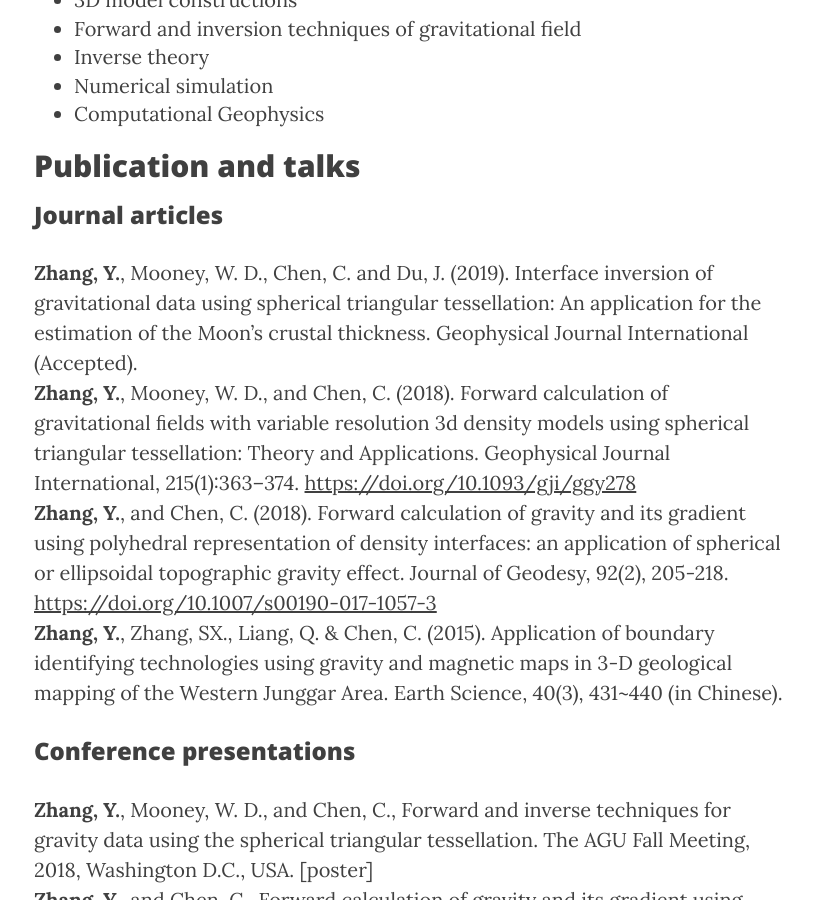
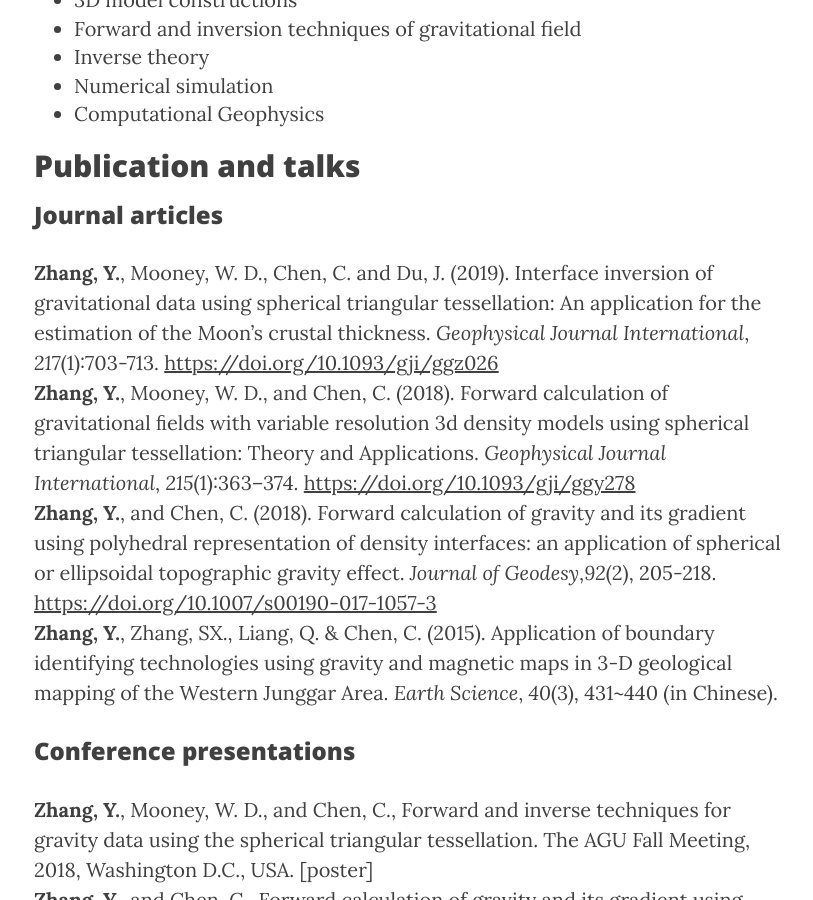
Before and after one commit to YiZhangCUG/YiZhangCUG.github.io, a Jekyll site: the page built from resumes.md, in a window 1280 px wide and 900 px high, scrolled down 3611 px. Shown: the whole window, without its empty margins (231-1044 px from the left). Built offline with Jekyll 4.4.1, drawn with Linux system fonts in a browser that asks for light colours; nearby versions of some CDN libraries.

Commit message:
Update resumes.md

```diff
--- a/resumes.md
+++ b/resumes.md
@@ -84,10 +84,10 @@ _Course: Applied Geophysics Seminar and Field Course (seismic, gravity, magnetic
 
 ## Publication and talks
 ### Journal articles
-**Zhang, Y.**, Mooney, W. D., Chen, C. and Du, J. (2019). Interface inversion of gravitational data using spherical triangular tessellation: An application for the estimation of the Moon’s crustal thickness. Geophysical Journal International (Accepted).
-**Zhang, Y.**, Mooney, W. D., and Chen, C. (2018). Forward calculation of gravitational ﬁelds with variable resolution 3d density models using spherical triangular tessellation: Theory and Applications. Geophysical Journal International, 215(1):363–374. [https://doi.org/10.1093/gji/ggy278](https://doi.org/10.1093/gji/ggy278)
-**Zhang, Y.**, and Chen, C. (2018). Forward calculation of gravity and its gradient using polyhedral representation of density interfaces: an application of spherical or ellipsoidal topographic gravity effect. Journal of Geodesy, 92(2), 205-218. [https://doi.org/10.1007/s00190-017-1057-3](https://doi.org/10.1007/s00190-017-1057-3)
-**Zhang, Y.**, Zhang, SX., Liang, Q. & Chen, C. (2015). Application of boundary identifying technologies using gravity and magnetic maps in 3-D geological mapping of the Western Junggar Area. Earth Science, 40(3), 431~440 (in Chinese).
+**Zhang, Y.**, Mooney, W. D., Chen, C. and Du, J. (2019). Interface inversion of gravitational data using spherical triangular tessellation: An application for the estimation of the Moon’s crustal thickness. *Geophysical Journal International*, *217*(1):703-713. [https://doi.org/10.1093/gji/ggz026](https://doi.org/10.1093/gji/ggz026)
+**Zhang, Y.**, Mooney, W. D., and Chen, C. (2018). Forward calculation of gravitational ﬁelds with variable resolution 3d density models using spherical triangular tessellation: Theory and Applications. *Geophysical Journal International*, *215*(1):363–374. [https://doi.org/10.1093/gji/ggy278](https://doi.org/10.1093/gji/ggy278)
+**Zhang, Y.**, and Chen, C. (2018). Forward calculation of gravity and its gradient using polyhedral representation of density interfaces: an application of spherical or ellipsoidal topographic gravity effect. *Journal of Geodesy*,*92*(2), 205-218. [https://doi.org/10.1007/s00190-017-1057-3](https://doi.org/10.1007/s00190-017-1057-3)
+**Zhang, Y.**, Zhang, SX., Liang, Q. & Chen, C. (2015). Application of boundary identifying technologies using gravity and magnetic maps in 3-D geological mapping of the Western Junggar Area. *Earth Science*, *40*(3), 431~440 (in Chinese).
 
 ### Conference presentations
 **Zhang, Y.**, Mooney, W. D., and Chen, C., Forward and inverse techniques for gravity data using the spherical triangular tessellation. The AGU Fall Meeting, 2018, Washington D.C., USA. [poster]
```
